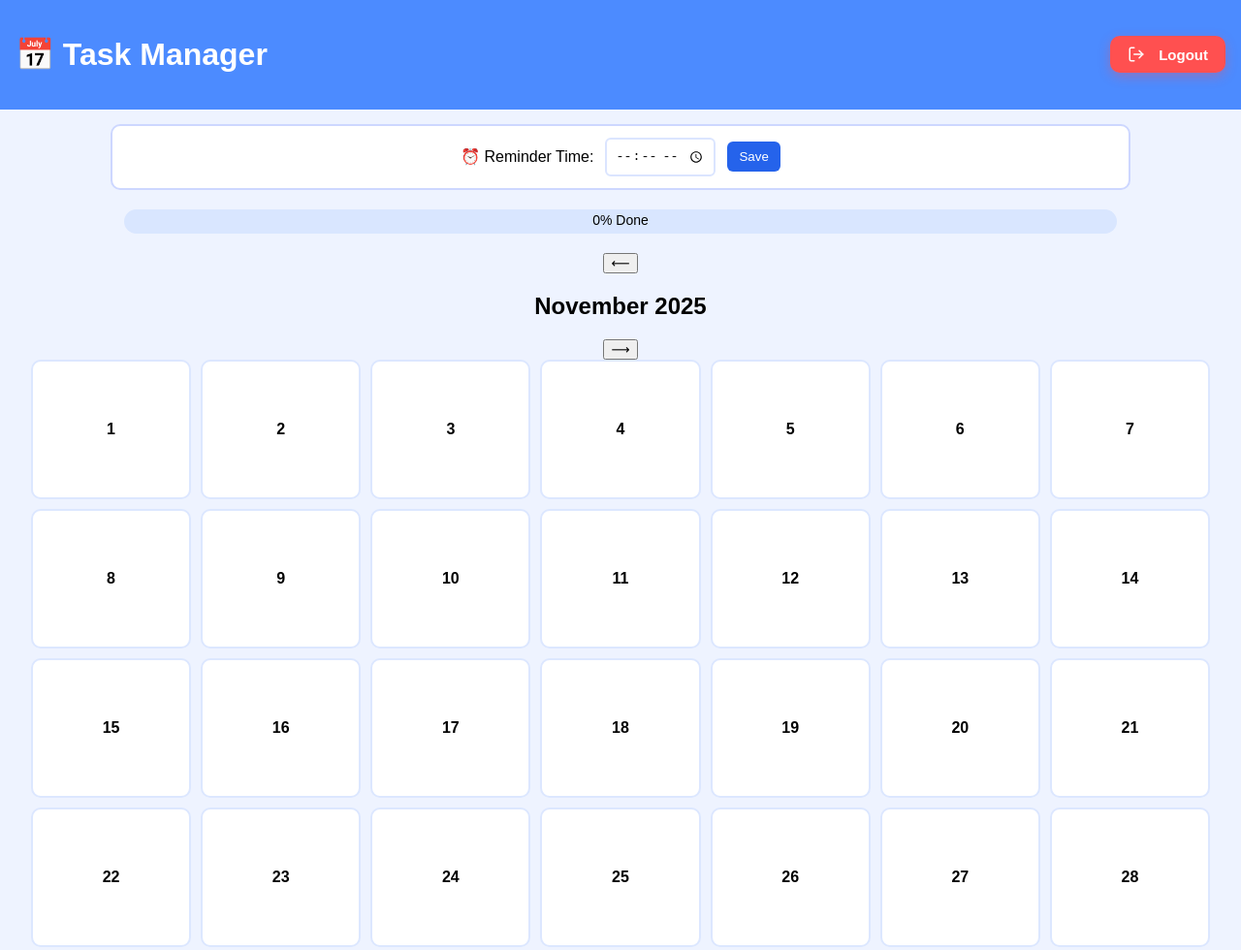
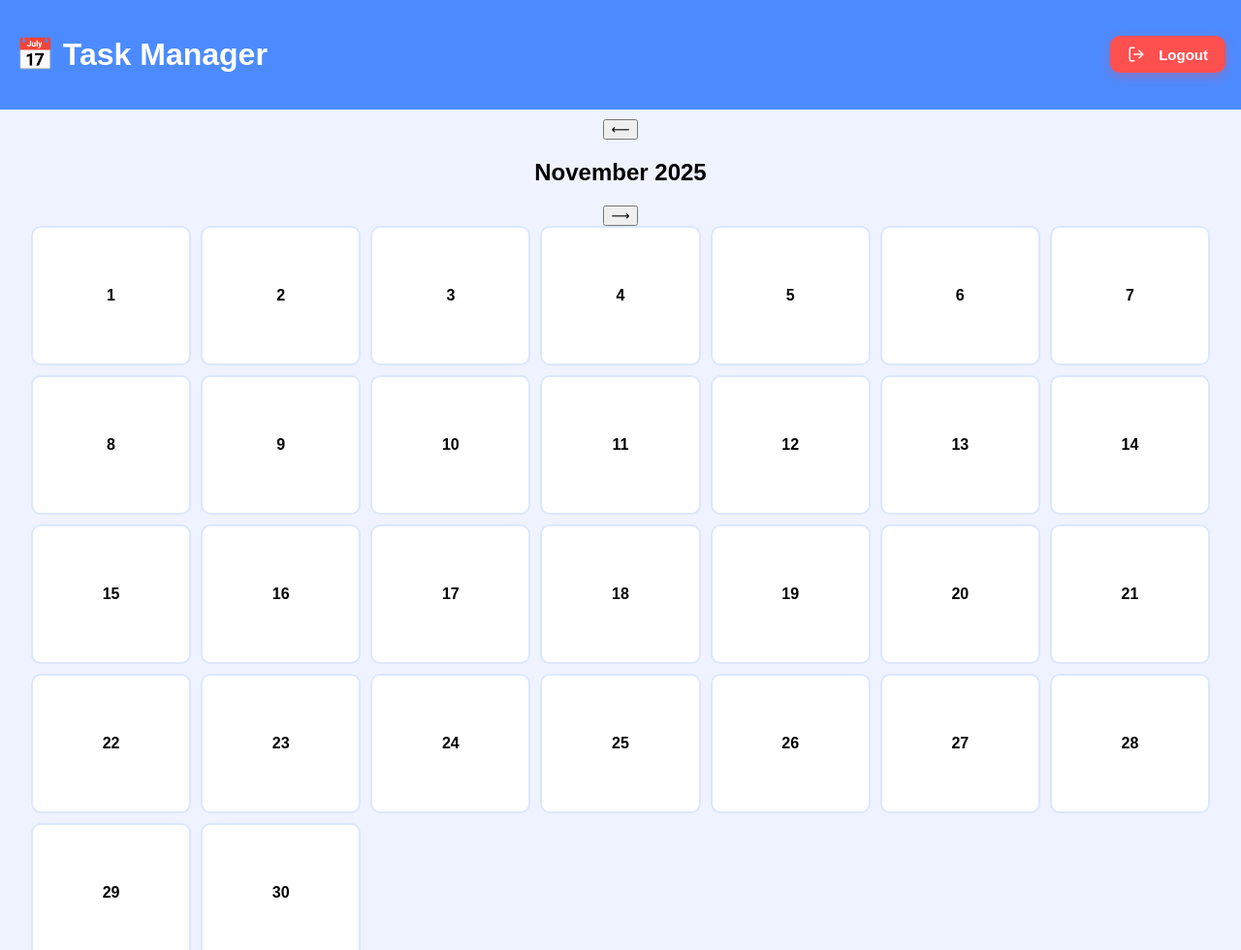
Before and after one commit to 2k23csai2313841-dot/Task, a plain HTML site: page calendar.html in a window 1280 px wide. Shown: the top 980 px of the page at 97% size. Drawn offline with Linux system fonts and the light colour scheme; no server answers; sample sign-in values are in the browser's storage.

Commit message:
Update calendar.html

```diff
--- a/calendar.html
+++ b/calendar.html
@@ -24,17 +24,6 @@
 
 </header>
 
-<div class="settings-row">
-  <label>⏰ Reminder Time:</label>
-  <input type="time" id="notifyTime"/>
-  <button id="saveSettings" class="mini-btn">Save</button>
-</div>
-
-<div class="progress-container">
-  <div id="progressBar"></div>
-  <span id="progressText">0% Done</span>
-</div>
-
 <div class="calendar-header">
   <button id="prev">⟵</button>
   <h2 id="monthYear"></h2>
```
